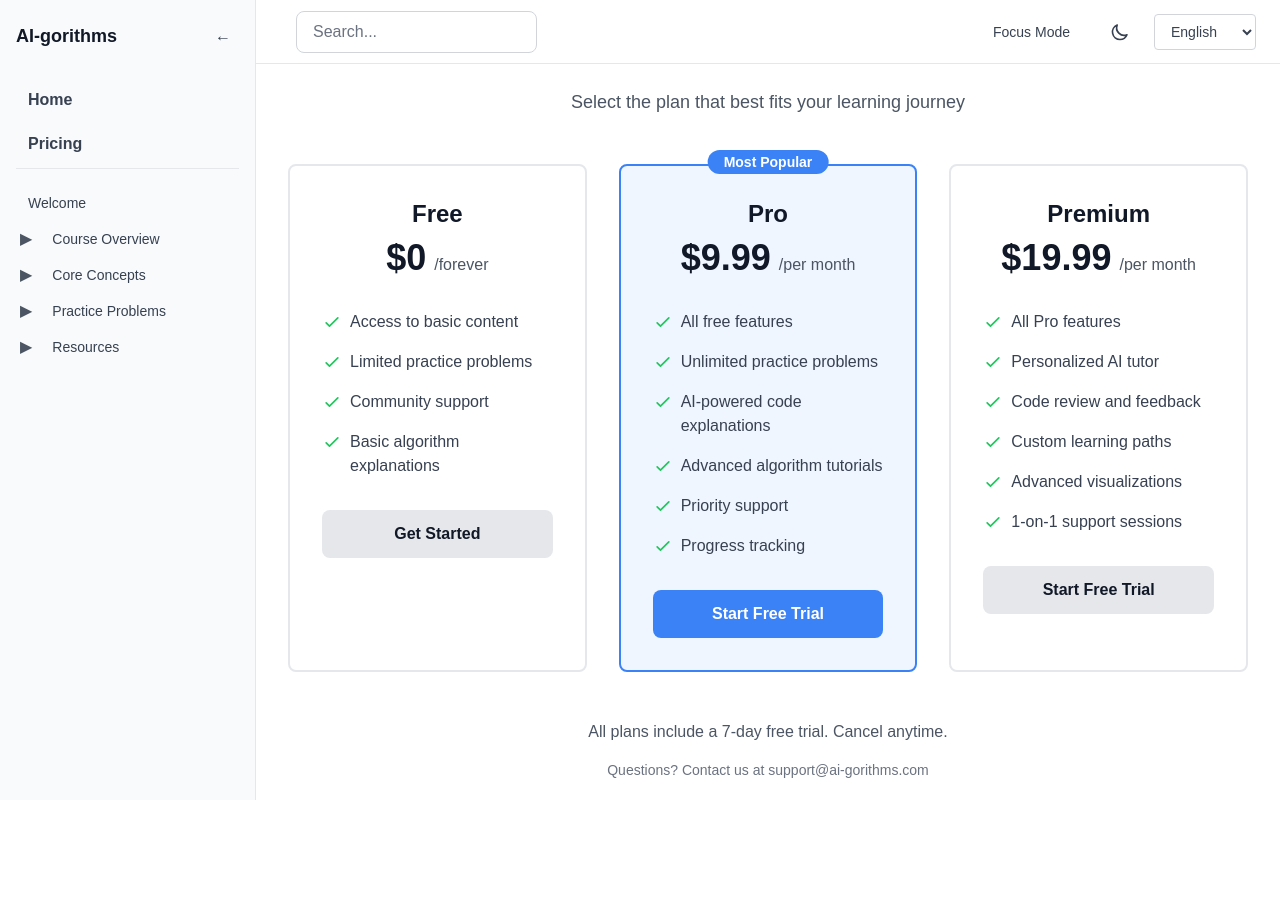
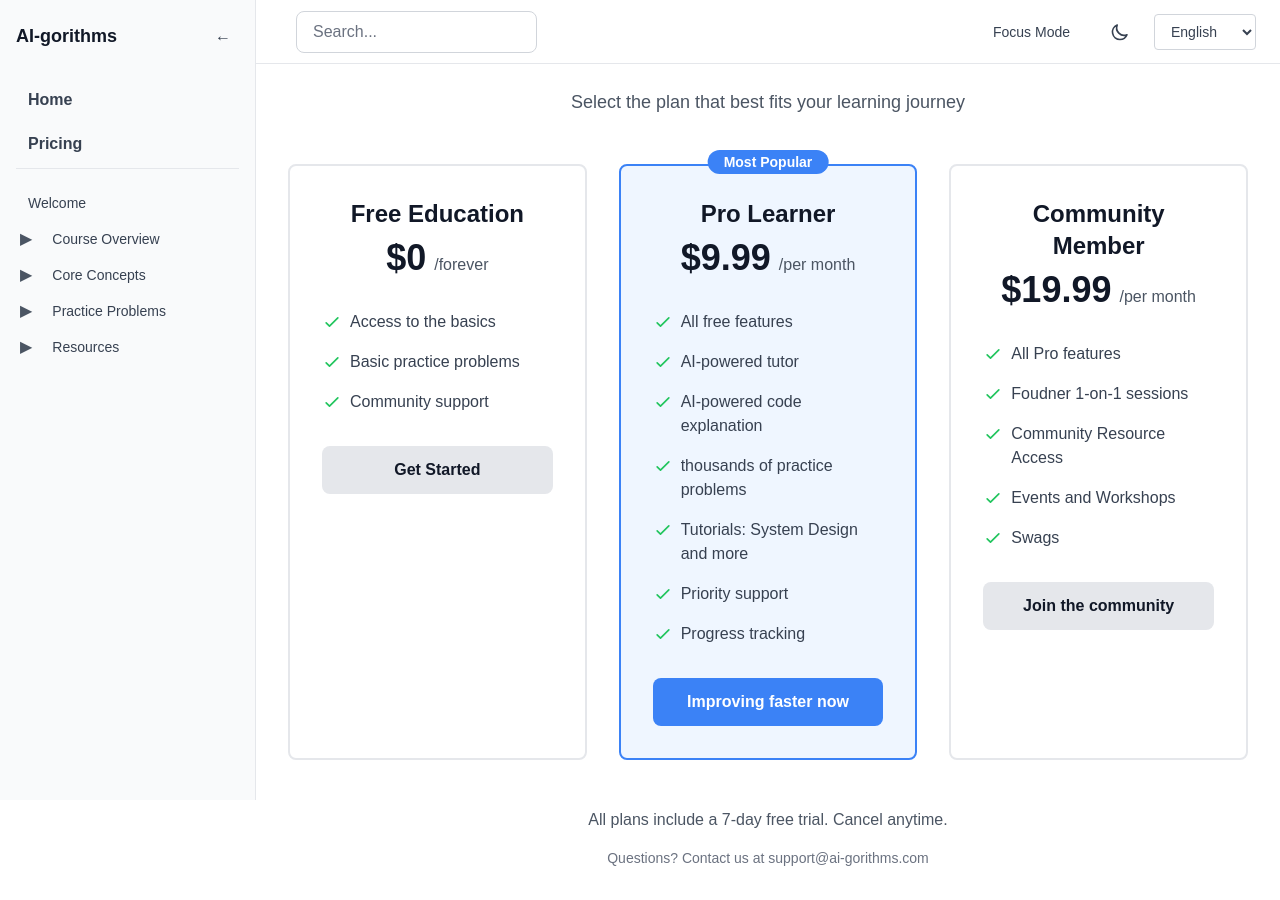
Before and after one commit to Chinese-Community-AI/AI-gorithms, a Next.js app: page /pricing in a window 1280 px wide. Before the commit the page ends 812 px from the top, so only its background shows below. Built offline with nearby package versions, Linux system fonts and the light colour scheme.

Commit message:
Update pricing

```diff
--- a/app/pricing/page.tsx
+++ b/app/pricing/page.tsx
@@ -1,46 +1,45 @@
 export default function PricingPage() {
   const plans = [
     {
-      name: "Free",
+      name: "Free Education",
       price: "$0",
       period: "forever",
       features: [
-        "Access to basic content",
-        "Limited practice problems",
+        "Access to the basics",
+        "Basic practice problems",
         "Community support",
-        "Basic algorithm explanations",
       ],
       cta: "Get Started",
       popular: false,
     },
     {
-      name: "Pro",
+      name: "Pro Learner",
       price: "$9.99",
       period: "per month",
       features: [
         "All free features",
-        "Unlimited practice problems",
-        "AI-powered code explanations",
-        "Advanced algorithm tutorials",
+        "AI-powered tutor",
+        "AI-powered code explanation",
+        "thousands of practice problems",
+        "Tutorials: System Design and more",
         "Priority support",
         "Progress tracking",
       ],
-      cta: "Start Free Trial",
+      cta: "Improving faster now",
       popular: true,
     },
     {
-      name: "Premium",
+      name: "Community Member",
       price: "$19.99",
       period: "per month",
       features: [
         "All Pro features",
-        "Personalized AI tutor",
-        "Code review and feedback",
-        "Custom learning paths",
-        "Advanced visualizations",
-        "1-on-1 support sessions",
+        "Foudner 1-on-1 sessions",
+        "Community Resource Access",
+        "Events and Workshops",
+        "Swags",
       ],
-      cta: "Start Free Trial",
+      cta: "Join the community",
       popular: false,
     },
   ];
```
